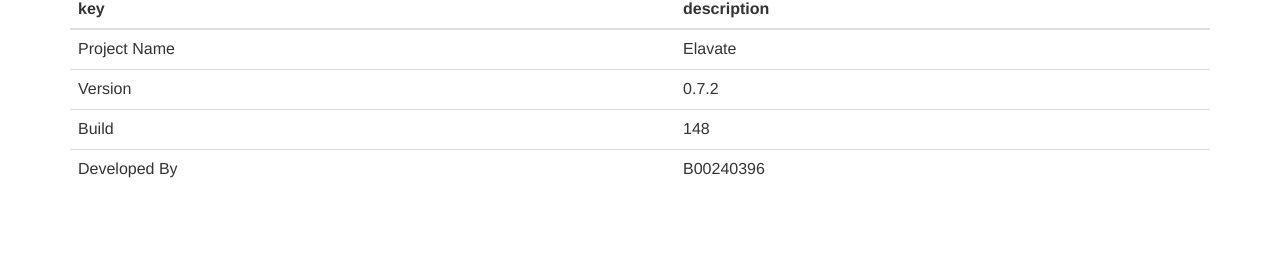
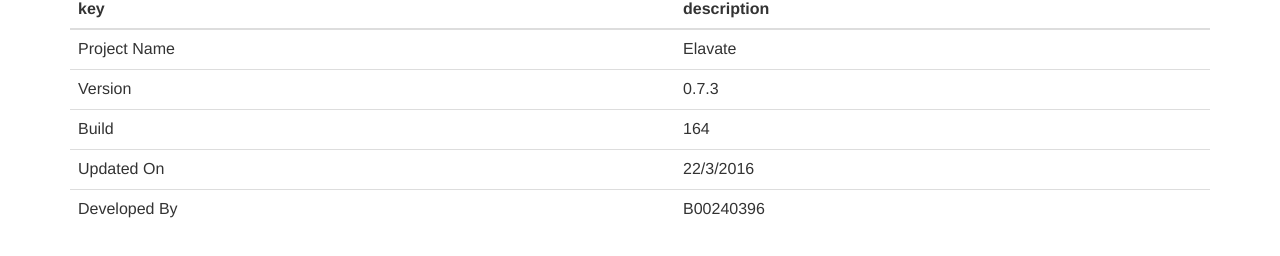
Before and after one commit to Ash-Bash/elavate-project, a website: page public/about.html in a window 1280 px wide. Shown: the part 140-396 px from the top of the page. Drawn offline with Linux system fonts and the light colour scheme.

Commit message:
Changed Version and Build

```diff
--- a/public/about.html
+++ b/public/about.html
@@ -52,11 +52,15 @@
                     </tr>
                     <tr>
                         <td>Version</td>
-                        <td>0.7.2</td>
+                        <td>0.7.3</td>
                     </tr>
                     <tr>
                         <td>Build</td>
-                        <td>148</td>
+                        <td>164</td>
+                    </tr>
+                    <tr>
+                        <td>Updated On</td>
+                        <td>22/3/2016</td>
                     </tr>
                     <tr>
                         <td>Developed By</td>
```
